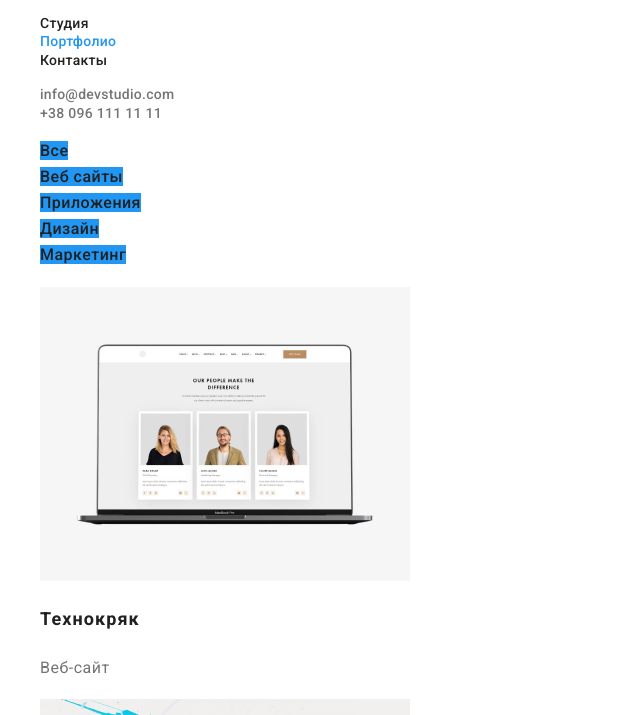
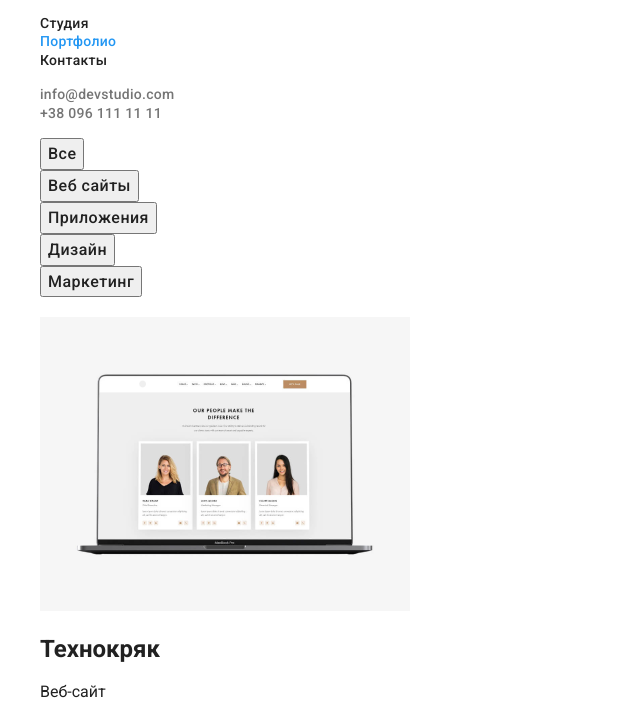
Before and after one commit to Karpenko-Dm/goit-markup-hw-02, a plain HTML site: page portfolio.html in a window 1280 px wide. Shown: the part 33-748 px from the top of the page, without its empty margins (0-640 px from the left). Drawn offline with nearby package versions, Linux system fonts and the light colour scheme.

Commit message:
Вносит изменения
В портфолио меняет ссылки на кнопки, убирает лишнюю секцию, добавляет шрифт roboto 900,меняет  буквы звголовка на заглавные

```diff
--- a/css/style.css
+++ b/css/style.css
@@ -144,6 +144,7 @@ footer {
   line-height: 1.14;
   letter-spacing: 0.03em;
   font-family: Roboto;
+  text-transform: uppercase;
 }
 .features p {
   color: var(--title-text-color);
@@ -182,7 +183,8 @@ footer {
   color: var(--accent-color);
   text-decoration: none;
 }
-.list-menu a {
+
+.button-menu {
   color: var(--primary-text-color);
   font-weight: 500;
   font-size: 16px;
@@ -190,8 +192,8 @@ footer {
   letter-spacing: 0.03em;
 }
 
-.list-menu a:hover,
-.list-menu a:focus {
+button:hover,
+button a:focus {
   background-color: #2196f3;
   color: #ffffff;
 }
--- a/portfolio.html
+++ b/portfolio.html
@@ -5,7 +5,7 @@
     <meta name="viewport" content="width=device-width, initial-scale=1.0">
     <title>Portfolio</title>
     <link rel="preconnect" href="https://fonts.gstatic.com">
-    <link href="https://fonts.googleapis.com/css2?family=Raleway:wght@700&family=Roboto:wght@400;500;700&display=swap"
+    <link href="https://fonts.googleapis.com/css2?family=Raleway:wght@700&family=Roboto:wght@400;500;700;900&display=swap"
         rel="stylesheet">
     <link rel="stylesheet" href="https://cdnjs.cloudflare.com/ajax/libs/modern-normalize/1.0.0/modern-normalize.min.css" />
     <link rel="stylesheet" href="./css/style.css">
@@ -30,15 +30,13 @@
         <main>
             <section class="menu">
                 <ul class="list-menu">
-                    <li><a class="link button" href="#">Все</a></li>
-                    <li><a class="link button" href="#">Веб сайты</a></li>
-                    <li><a class="link button" href="#">Приложения</a></li>
-                    <li><a class="link button" href="#">Дизайн</a></li>
-                    <li><a class="link button" href="#">Маркетинг</a></li>
+                    <li><button class="button-menu" type="submit">Все </button></li>
+                    <li><button class="button-menu" type="submit">Веб сайты</button></li>
+                    <li><button class="button-menu" type="submit">Приложения</button></li>
+                    <li><button class="button-menu" type="submit">Дизайн</button></li>
+                    <li><button class="button-menu" type="submit">Маркетинг</button></li>
                 </ul>
-        </section>
 
-        <section class="work-examples">
             <h1> <!-- Наши работы --> </h1>
         <ul>
             <li><img src="./img/works/img.png" alt="#" width="370" height="294">
```
Also changed, not shown: index.html (+1 -1 lines).
